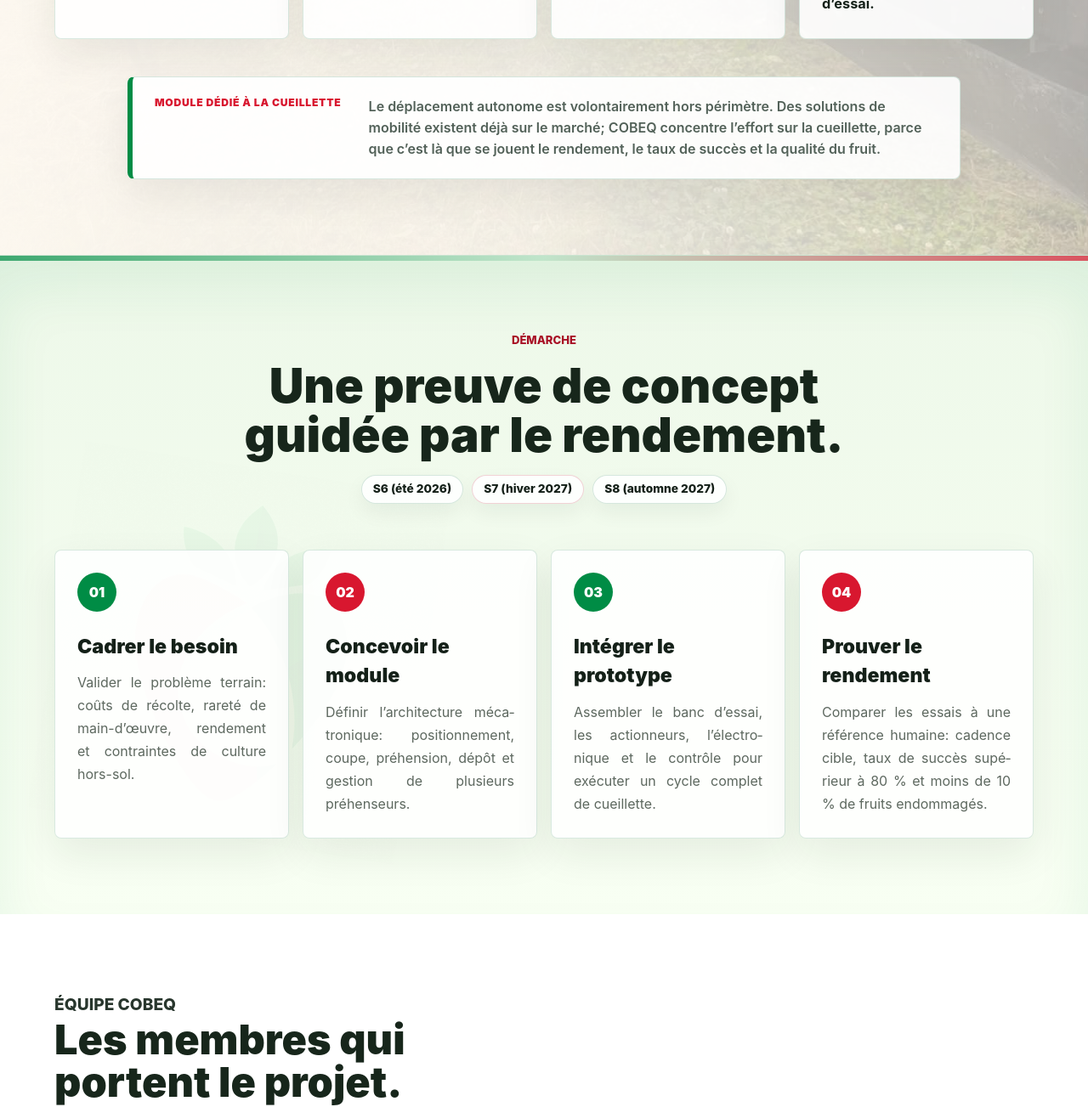
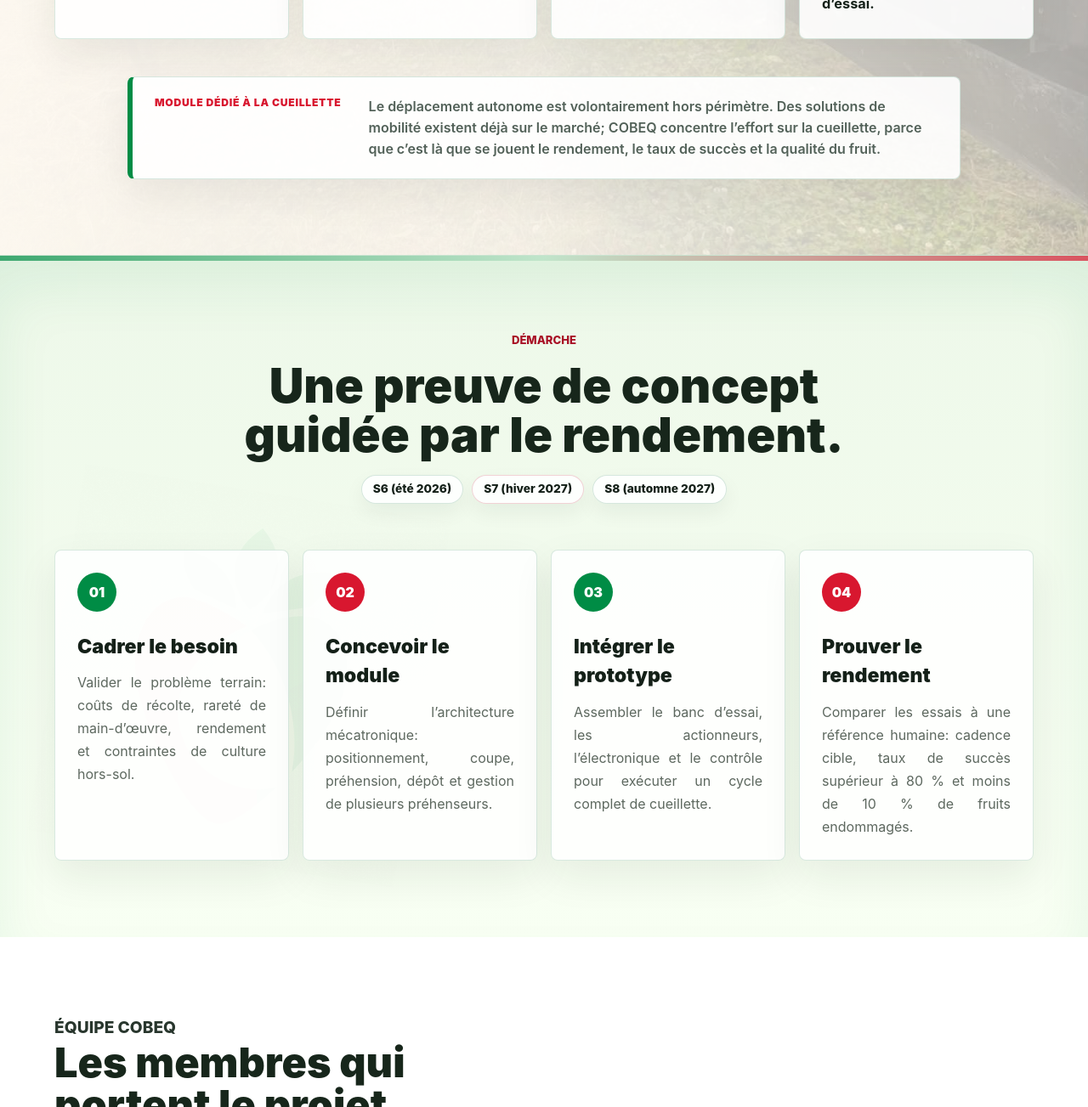
Before and after one commit to Alexandre2102/cobeq, a Next.js app: page / in a window 1280 px wide. Shown: the part 5908-7211 px from the top of the page at 85% size. Built offline with nearby package versions, Linux system fonts and the light colour scheme.

Commit message:
Disable text hyphenation

```diff
--- a/app/globals.css
+++ b/app/globals.css
@@ -225,7 +225,10 @@ p {
 .site-footer p {
   text-align: justify;
   text-wrap: pretty;
-  hyphens: auto;
+  -webkit-hyphens: none;
+  hyphens: none;
+  overflow-wrap: normal;
+  word-break: normal;
 }
 
 h1 {
```
Also changed, not shown: 3 other files (tests, documents, lock files or other folders).
